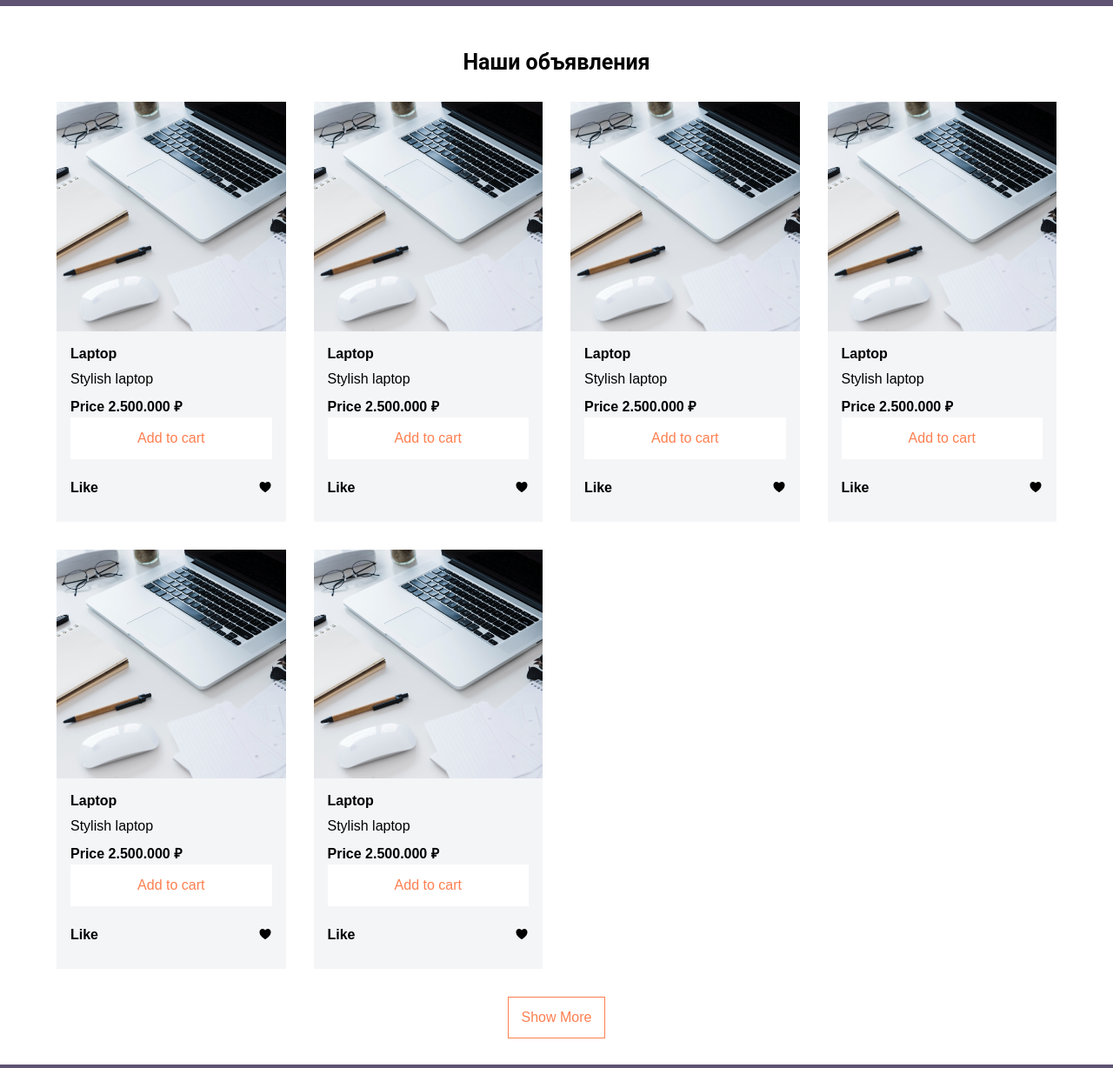
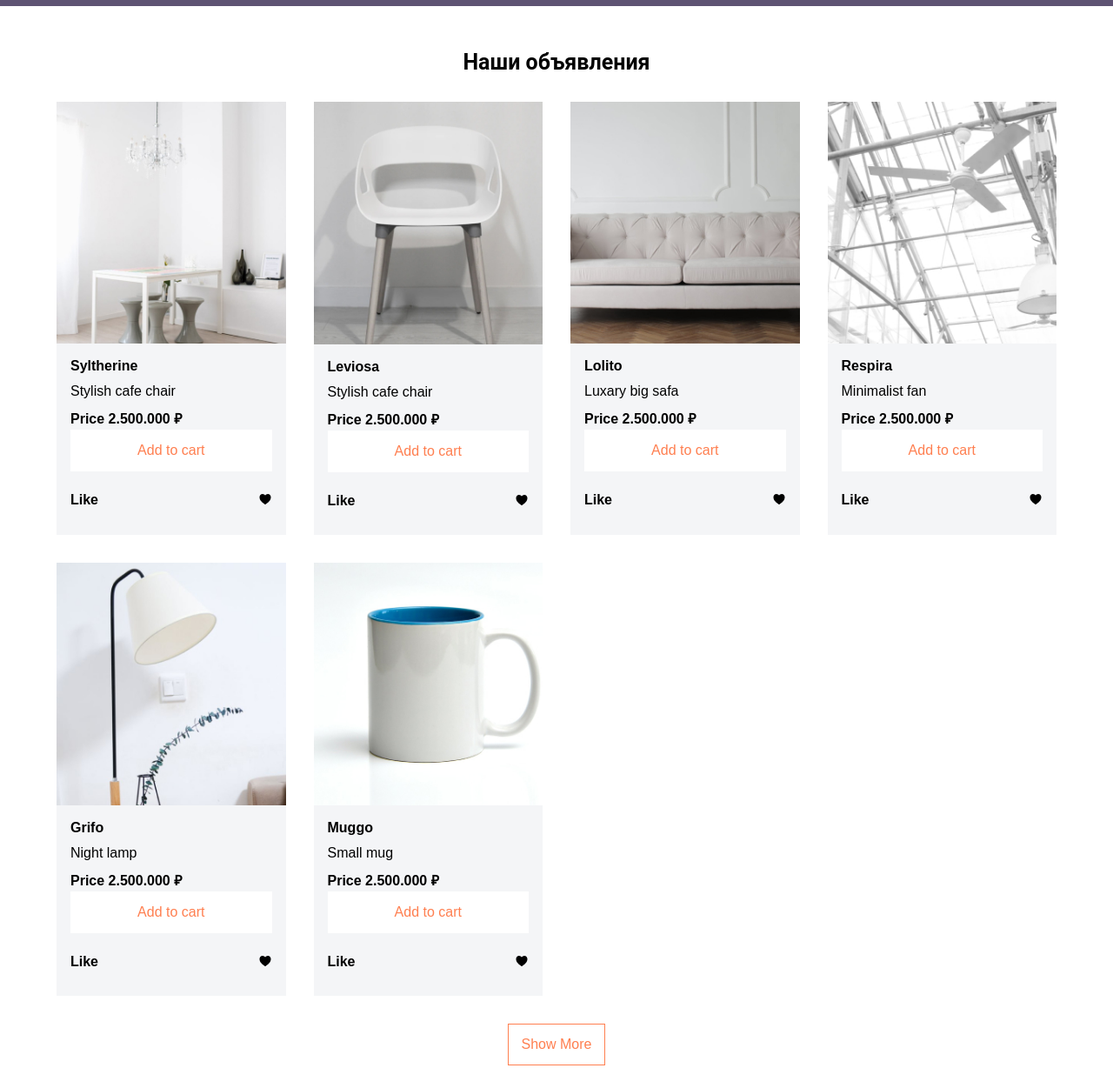
Before and after one commit to viktoor48/webLaba2.github.io, a plain HTML site: page index.html in a window 1280 px wide. Shown: the part 73-1301 px from the top of the page at 87% size. Drawn offline with nearby package versions, Linux system fonts and the light colour scheme.

Commit message:
image photo

```diff
--- a/index.html
+++ b/index.html
@@ -37,12 +37,12 @@
                     <div class="product_items">
                         <article data-pid="1" class="product_item item_product">
                             <a href="" class="item-product_image _ibg">
-                                <img src="image/laptop.jpg" alt="">
+                                <img src="image/01.jpg" alt="">
                             </a>
                             <div class="item-product_body">
                                 <div class="item-product_content">
-                                    <h3 class="item-product_title">Laptop</h3>
-                                    <div class="item-product_text">Stylish laptop</div>
+                                    <h3 class="item-product_title">Syltherine</h3>
+                                    <div class="item-product_text">Stylish cafe chair</div>
                                 </div>
                                 <div class="item-product_prices">
                                     <div class="item-product_price">Price 2.500.000 ₽</div>
@@ -58,12 +58,12 @@
                         </article>
                         <article data-pid="1" class="product_item item_product">
                             <a href="" class="item-product_image _ibg">
-                                <img src="image/laptop.jpg" alt="">
+                                <img src="image/02.jpg" alt="">
                             </a>
                             <div class="item-product_body">
                                 <div class="item-product_content">
-                                    <h3 class="item-product_title">Laptop</h3>
-                                    <div class="item-product_text">Stylish laptop</div>
+                                    <h3 class="item-product_title">Leviosa</h3>
+                                    <div class="item-product_text">Stylish cafe chair</div>
                                 </div>
                                 <div class="item-product_prices">
                                     <div class="item-product_price">Price 2.500.000 ₽</div>
@@ -79,12 +79,12 @@
                         </article>
                         <article data-pid="1" class="product_item item_product">
                             <a href="" class="item-product_image _ibg">
-                                <img src="image/laptop.jpg" alt="">
+                                <img src="image/03.jpg" alt="">
                             </a>
                             <div class="item-product_body">
                                 <div class="item-product_content">
-                                    <h3 class="item-product_title">Laptop</h3>
-                                    <div class="item-product_text">Stylish laptop</div>
+                                    <h3 class="item-product_title">Lolito</h3>
+                                    <div class="item-product_text">Luxary big safa</div>
                                 </div>
                                 <div class="item-product_prices">
                                     <div class="item-product_price">Price 2.500.000 ₽</div>
@@ -100,12 +100,12 @@
                         </article>
                         <article data-pid="1" class="product_item item_product">
                             <a href="" class="item-product_image _ibg">
-                                <img src="image/laptop.jpg" alt="">
+                                <img src="image/04.jpg" alt="">
                             </a>
                             <div class="item-product_body">
                                 <div class="item-product_content">
-                                    <h3 class="item-product_title">Laptop</h3>
-                                    <div class="item-product_text">Stylish laptop</div>
+                                    <h3 class="item-product_title">Respira</h3>
+                                    <div class="item-product_text">Minimalist fan</div>
                                 </div>
                                 <div class="item-product_prices">
                                     <div class="item-product_price">Price 2.500.000 ₽</div>
@@ -121,12 +121,12 @@
                         </article>
                         <article data-pid="1" class="product_item item_product">
                             <a href="" class="item-product_image _ibg">
-                                <img src="image/laptop.jpg" alt="">
+                                <img src="image/05.jpg" alt="">
                             </a>
                             <div class="item-product_body">
                                 <div class="item-product_content">
-                                    <h3 class="item-product_title">Laptop</h3>
-                                    <div class="item-product_text">Stylish laptop</div>
+                                    <h3 class="item-product_title">Grifo</h3>
+                                    <div class="item-product_text">Night lamp</div>
                                 </div>
                                 <div class="item-product_prices">
                                     <div class="item-product_price">Price 2.500.000 ₽</div>
@@ -142,12 +142,12 @@
                         </article>
                         <article data-pid="1" class="product_item item_product">
                             <a href="" class="item-product_image _ibg">
-                                <img src="image/laptop.jpg" alt="">
+                                <img src="image/06.jpg" alt="">
                             </a>
                             <div class="item-product_body">
                                 <div class="item-product_content">
-                                    <h3 class="item-product_title">Laptop</h3>
-                                    <div class="item-product_text">Stylish laptop</div>
+                                    <h3 class="item-product_title">Muggo</h3>
+                                    <div class="item-product_text">Small mug</div>
                                 </div>
                                 <div class="item-product_prices">
                                     <div class="item-product_price">Price 2.500.000 ₽</div>
```
Also changed, not shown: image/01.jpg (added), image/02.jpg (added), image/03.jpg (added), image/04.jpg (added), image/05.jpg (added), image/06.jpg (added), image/07.jpg (added), image/08.jpg (added).
